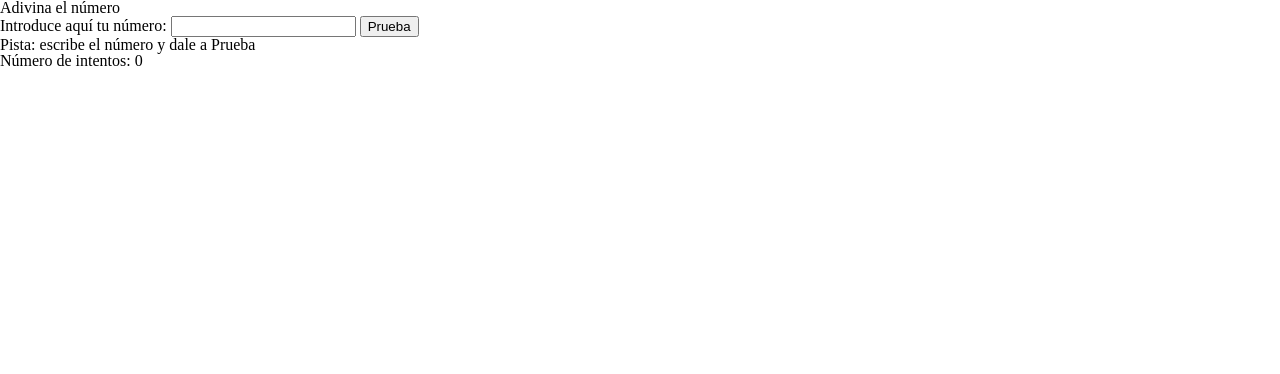
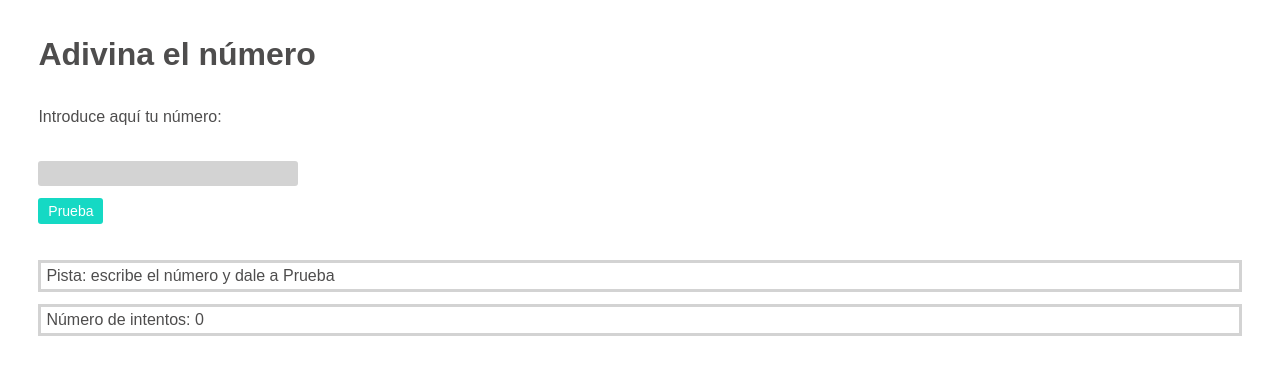
Before and after one commit to Adalab/modulo-2-evaluacion-intermedia-NereidaRO, a plain HTML site: page index.html in a window 1280 px wide. Drawn offline with Linux system fonts and the light colour scheme.

Commit message:
added some styles

```diff
--- a/index.html
+++ b/index.html
@@ -12,7 +12,7 @@
     <header>
         <h1 class="header__title">Adivina el número</h1>
     </header>
-    <main>
+    <main class="main">
         <form class="main__wrapper">
             <label for="your-number">Introduce aquí tu número:</label>
             <input class="main__number js-your-number" type="text" id="your-number">
--- a/main.css
+++ b/main.css
@@ -1,11 +1,66 @@
 /*Hacer al final*/
+:root{
+ --font-family: Arial, Helvetica, sans-serif;
+ --letter-color: rgb(78, 77, 77);
+ --background-input: lightgrey;
+ --color-button: rgb(21, 217, 196);
+ --letter-button: white;
+ --border-radius: 3px;
+ --padding-user: 5px;
+}
 
-.header__title{}
+body{
+    font-family: var(--font-family);
+    color: var(--letter-color);
+} /*Común a todo*/
 
-.your-number{}
+.header__title{
+    font-size: 2rem;
+    font-weight: 600;
+    margin: 3%;
+}
 
-.main__number{}
+.main{
+    display: flex;
+    flex-direction: column;
+    margin: 3%;
+}
 
-.main__button{}
+.main__wrapper{
+    display: flex;
+    flex-direction: column;
+    flex-wrap: wrap;
+}
 
-.main__clue, .main__tries{}
+.main__number{
+    border: none;
+    background-color: var(--background-input);
+    border-radius: var(--border-radius);
+    max-width: 250px;
+    padding: var(--padding-user);
+    margin-top: 3%;
+    margin-bottom: 1%;
+}
+
+.main__button{
+    font-size: 0.875rem;
+    width: 65px;
+    background-color: var(--color-button);
+    color: var(--letter-button);
+    border: none;
+    border-radius: var(--border-radius);
+    padding: var(--padding-user);
+    margin-bottom: 3%;
+
+}
+
+.main__clue, .main__tries{
+    font-size: 1rem;
+    border: solid 3px var(--background-input);
+    margin-bottom: 1%;
+    padding: 5px;
+}
+
+.your-number{
+    font-size: 1rem;
+}
```
